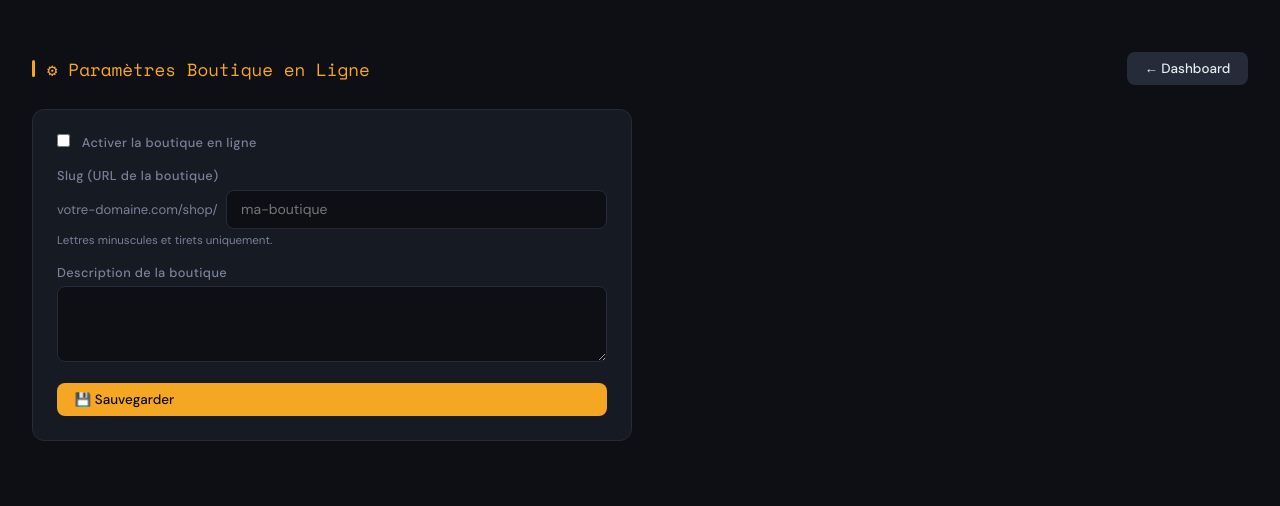
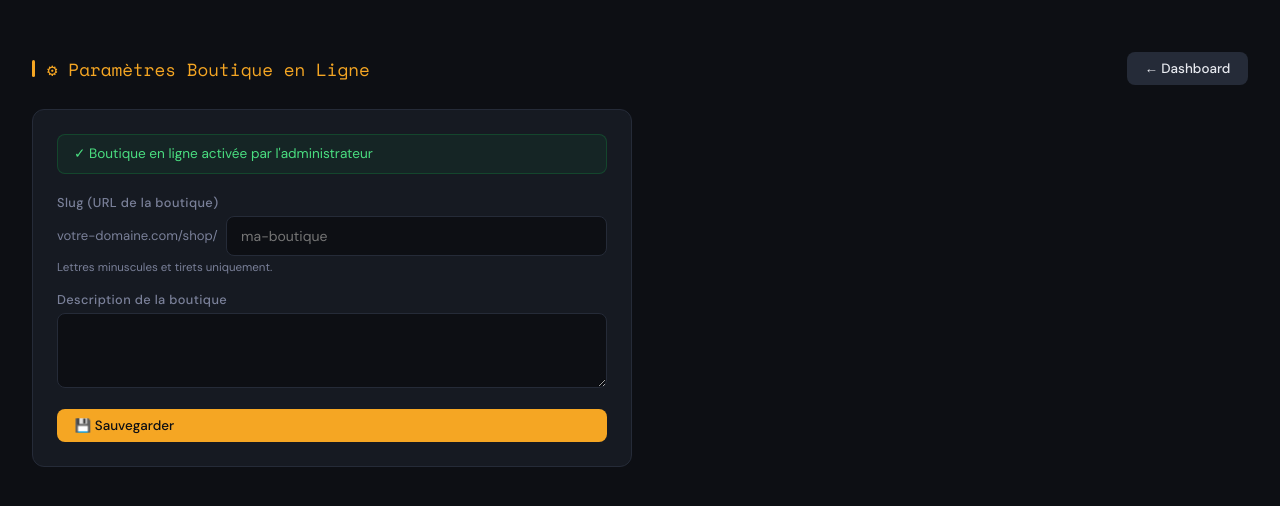
Before and after one commit to Abdoul79/saas-pos, a Python web app: template templates/manager/online/settings.html in a window 1280 px wide. Shown: the top 506 px of the page. Run offline with Jinja, Linux system fonts and the light colour scheme; the template is opened without the code that fills it, so the values that code supplies are empty.

Commit message:
modification sur multiple file

```diff
--- a/app/routes/online.py
+++ b/app/routes/online.py
@@ -142,7 +142,6 @@ def delete_review(rid):
 def settings():
     t = current_user.tenant
     if request.method == 'POST':
-        t.boutique_en_ligne_active = bool(request.form.get('active'))
         slug = request.form.get('slug', '').strip().lower()
         slug = ''.join(c for c in slug if c.isalnum() or c == '-')
         if slug:
--- a/templates/manager/online/settings.html
+++ b/templates/manager/online/settings.html
@@ -8,11 +8,8 @@
 
 <div class="card" style="max-width:600px;padding:1.5rem;">
   <form method="POST">
-    <div class="form-group">
-      <label class="form-label">
-        <input type="checkbox" name="active" {% if tenant.boutique_en_ligne_active %}checked{% endif %} style="margin-right:.5rem;">
-        Activer la boutique en ligne
-      </label>
+    <div style="background:#16a34a15;border:1px solid #16a34a44;border-radius:8px;padding:.65rem 1rem;margin-bottom:1.25rem;font-size:.85rem;color:#4ade80;">
+      ✓ Boutique en ligne activée par l'administrateur
     </div>
     <div class="form-group">
       <label class="form-label">Slug (URL de la boutique)</label>
```
Also changed, not shown: app/routes/super_admin.py (+11 -0 lines), templates/admin/dashboard.html (+11 -0 lines), templates/pos/interface.html (line endings or trailing spaces).
